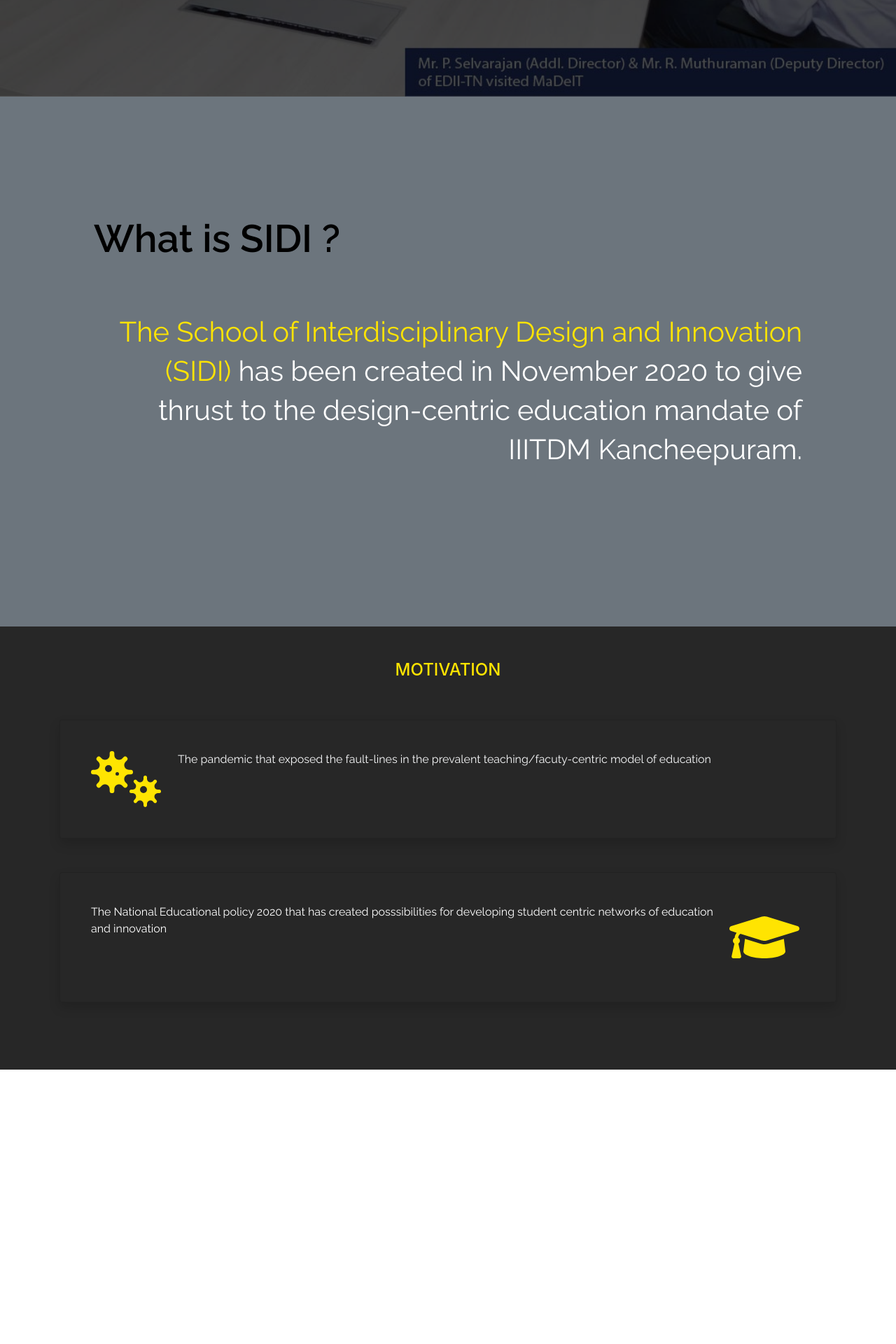
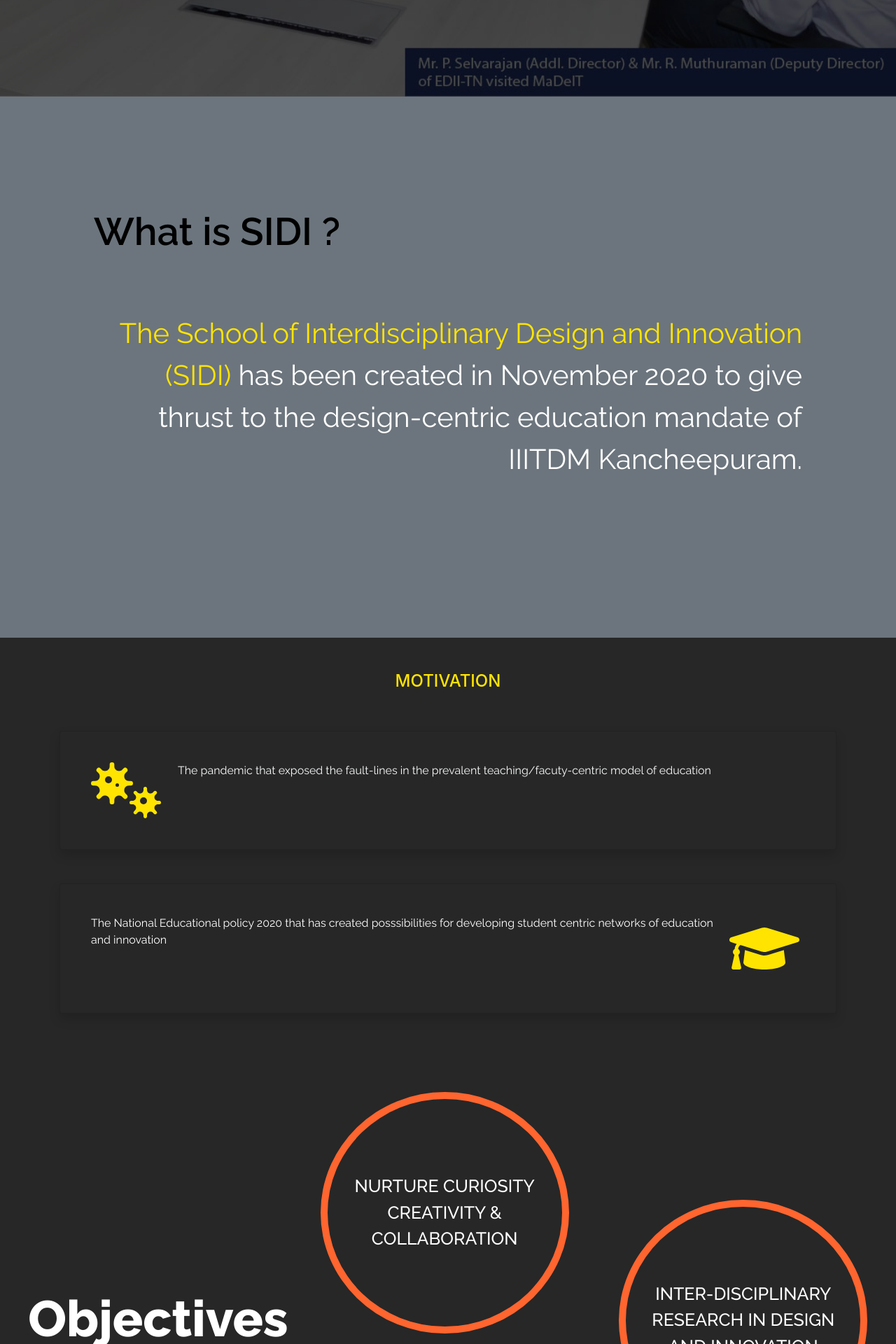
Before and after one commit to CSClubIIITDM-org/SOID, a React (Create React App) app: page / in a window 1280 px wide. Shown: the part 880-2800 px from the top of the page at 70% size. Before the commit the page ends 2408 px from the top, so only its background shows below. Built offline with nearby package versions, Linux system fonts and the light colour scheme.

Commit message:
add objective section

```diff
--- a/src/Pages/HomePage.jsx
+++ b/src/Pages/HomePage.jsx
@@ -2,6 +2,7 @@
 import Motivation from "../components/Motivation";
 import About from "../components/About";
 import Slider from "../components/Slider";
+import Objective from "../components/Objective";
 
 const HomePage = () => {
   // const [images] = useState([
@@ -24,6 +25,7 @@
       <Slider />
       <About />
       <Motivation />
+      <Objective />
     </React.Fragment>
   );
 };
--- /dev/null
+++ b/src/components/Objective.jsx
@@ -0,0 +1,73 @@
+import React, { useState } from "react";
+import { Modal, Button } from "react-bootstrap";
+
+function MyVerticallyCenteredModal(props) {
+  return (
+    <Modal
+      {...props}
+      size="lg"
+      aria-labelledby="contained-modal-title-vcenter"
+      centered
+    >
+      <div className="modal_special">
+        <Modal.Header closeButton className="no-border" />
+        <Modal.Body>
+          <p style={{ padding: "20px" }}>
+            To{" "}
+            <span style={{ color: "white" }}>
+              create a learning envioronment that nurtures curiosity, creativity
+              and collaboration{" "}
+            </span>{" "}
+            among faculty, students, industry partners.
+          </p>
+        </Modal.Body>
+      </div>
+    </Modal>
+  );
+}
+
+const Objective = () => {
+  const [modalShow, setModalShow] = React.useState(false);
+  return (
+    <React.Fragment>
+      <div class="container-fluid bg-dark ">
+        <div className="row">
+          <div
+            className="col-sm-4 text-white objective-title"
+            style={{ textAlign: "right", marginTop: "20%" }}
+          >
+            Objectives
+          </div>
+          <div className="col-sm-4 ">
+            <button
+              onClick={() => setModalShow(true)}
+              class="p-3 m-3 objective-button text-white"
+            >
+              nurture CURIOSITY creativity & collaboration{" "}
+            </button>
+            <button
+              onClick={() => setModalShow(true)}
+              class="p-3 m-3 objective-button text-white"
+            >
+              a new model of INter-disciplinary learning in line with nep 2020
+            </button>
+          </div>
+          <div className="col-sm-4" style={{ marginTop: "12%" }}>
+            <button
+              onClick={() => setModalShow(true)}
+              class="p-3 m-3 objective-button text-white"
+            >
+              inter-disciplinary research in design and innovation
+            </button>
+          </div>
+          <MyVerticallyCenteredModal
+            show={modalShow}
+            onHide={() => setModalShow(false)}
+          />
+        </div>
+      </div>
+    </React.Fragment>
+  );
+};
+
+export default Objective;
--- a/src/styles/style.css
+++ b/src/styles/style.css
@@ -5,7 +5,7 @@
 
 .img-fliter {
   -webkit-filter: grayscale(100%);
-          filter: grayscale(100%);
+  filter: grayscale(100%);
 }
 
 .aws-btn {
@@ -89,7 +89,6 @@
   font-style: normal;
   font-weight: bold;
   font-size: 96px;
-  line-height: 113px;
   text-align: center;
   color: #ffe401;
 }
@@ -111,20 +110,16 @@
 
 /* About section */
 .about-section {
-  padding: 0%;
-  margin: 0%;
+  display: flex;
+  flex-direction: column;
 }
 
 .about-heading {
-  width: 588px;
   height: 100px;
-  left: 134px;
-  top: 219px;
   font-family: "Raleway", sans-serif;
   font-style: normal;
   font-weight: 600;
   font-size: 55px;
-  line-height: 85px;
   padding-left: 134px;
   padding-top: 160px;
   padding-bottom: 140px;
@@ -137,7 +132,6 @@
   font-weight: 400;
   font-size: 40px;
   text-align: right;
-  line-height: 56px;
   padding-bottom: 225px;
   padding-right: 134px;
   padding-left: 134px;
@@ -147,4 +141,52 @@
 .about-description span {
   color: #ffe401;
 }
+
+/* Objective section */
+
+.objective-title {
+  font-family: Raleway;
+  font-style: normal;
+  font-weight: 800;
+  font-size: 72px;
+  padding-top: 30px;
+}
+
+.objective-button {
+  width: 355px;
+  height: 345px;
+  border-radius: 50%;
+  border: 10px solid #ff652f;
+  text-align: center;
+  text-transform: uppercase;
+  background-color: #272727;
+  font-family: Raleway;
+  font-style: normal;
+  font-weight: 500;
+  font-size: 25px;
+}
+
+.objective-button:focus {
+  outline: none;
+}
+
+.objective-button:hover {
+  background-color: #ff652f;
+}
+
+.modal_special {
+  background-color: #ff652f;
+}
+
+.modal_special p {
+  font-family: Raleway;
+  font-style: normal;
+  font-weight: 500;
+  font-size: 45px;
+  text-align: center;
+}
+
+.no-border {
+  border: none;
+}
 /*# sourceMappingURL=style.css.map */
```
Also changed, not shown: 1 other file (tests, documents, lock files or other folders).
